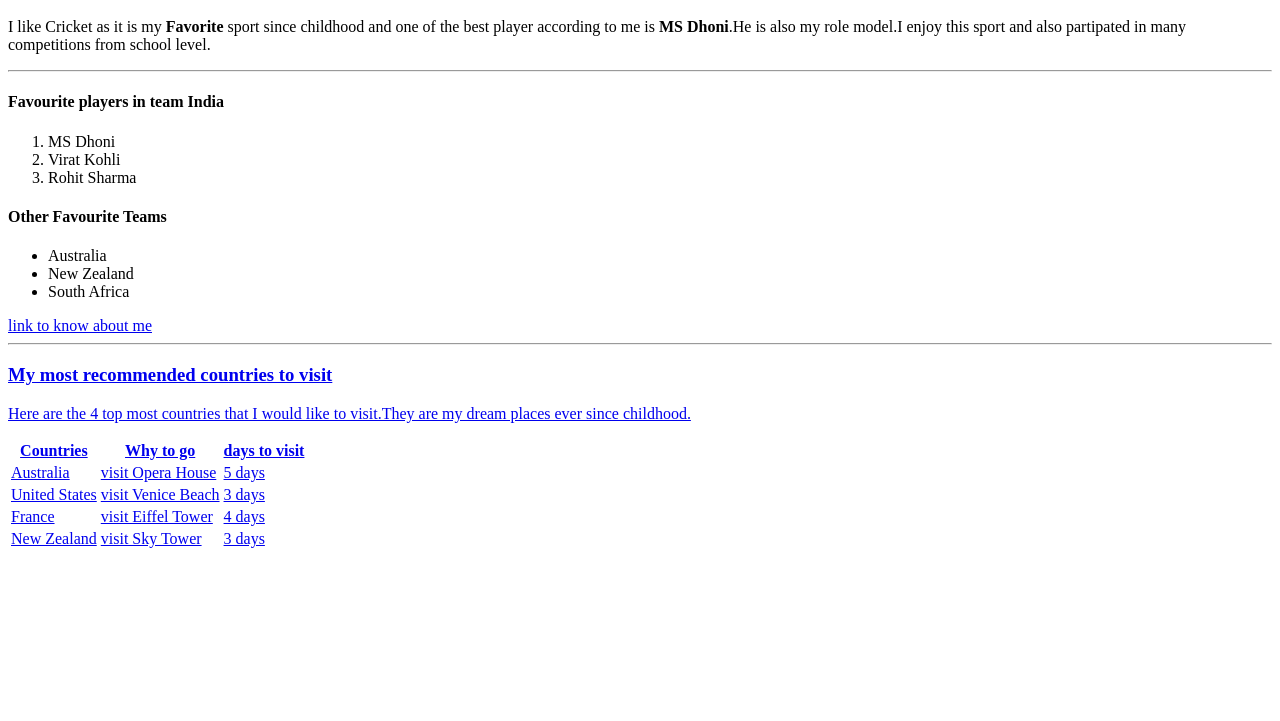
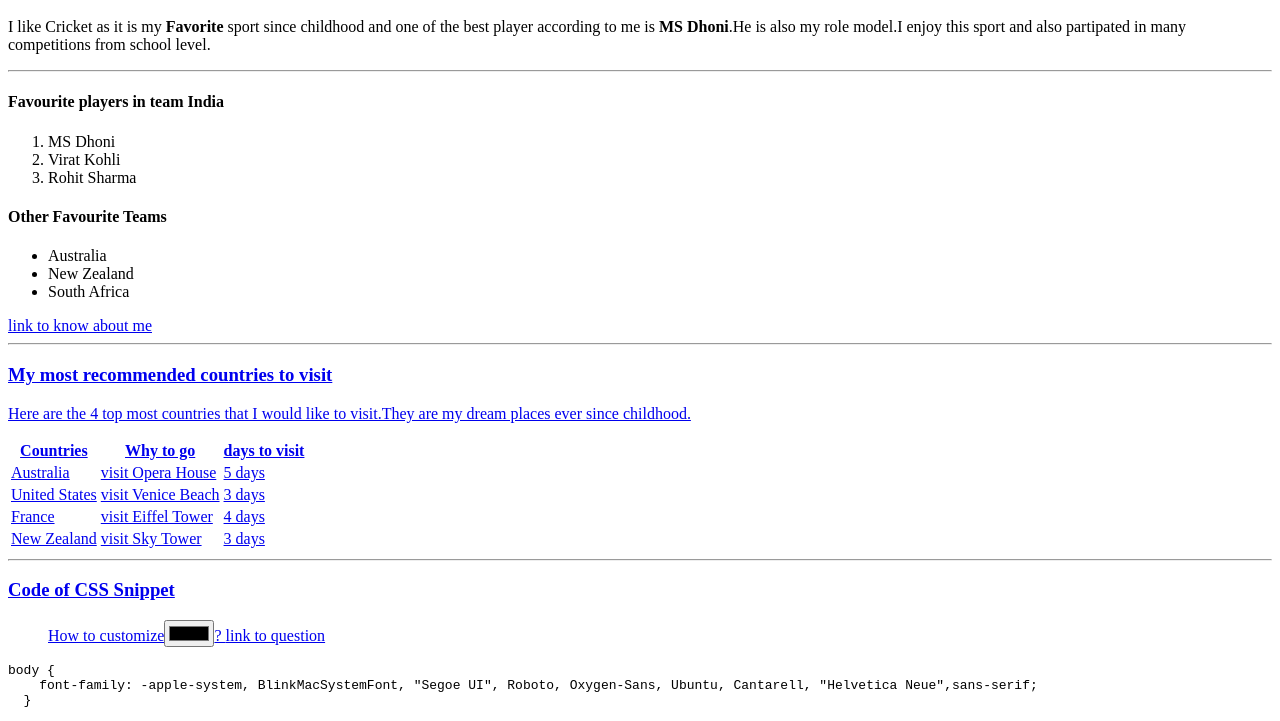
Before and after one commit to 44-563-Web-Apps-S23/44563-webapps-assignment-3-Poojitha2405, a plain HTML site: page index.html in a window 1280 px wide. Shown: the part 101-822 px from the top of the page. Before the commit the page ends 800 px from the top, so only its background shows below. Drawn offline with Linux system fonts and the light colour scheme.

Commit message:
Added a snippet question and code

```diff
--- a/index.html
+++ b/index.html
@@ -44,5 +44,15 @@
        </tr>
 
 </table>
+<hr>
+<h3>Code of CSS Snippet</h3>
+<blockquote>How to customize<input type="color">?
+<a href="https://stackoverflow.com/questions/75367811/how-to-customizeinput-type-color">link to question</a>
+</blockquote>
+
+<pre>body {
+    font-family: -apple-system, BlinkMacSystemFont, "Segoe UI", Roboto, Oxygen-Sans, Ubuntu, Cantarell, "Helvetica Neue",sans-serif;
+  }</pre>
+
 </body>
 </html>
```
